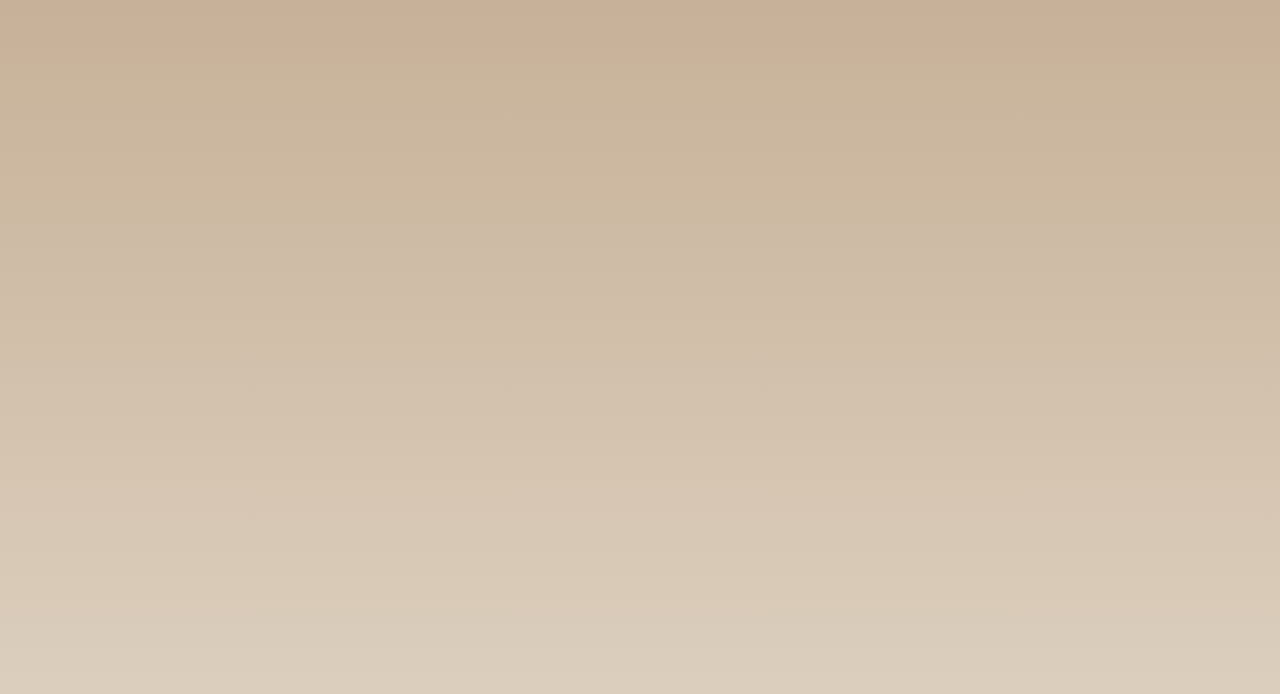
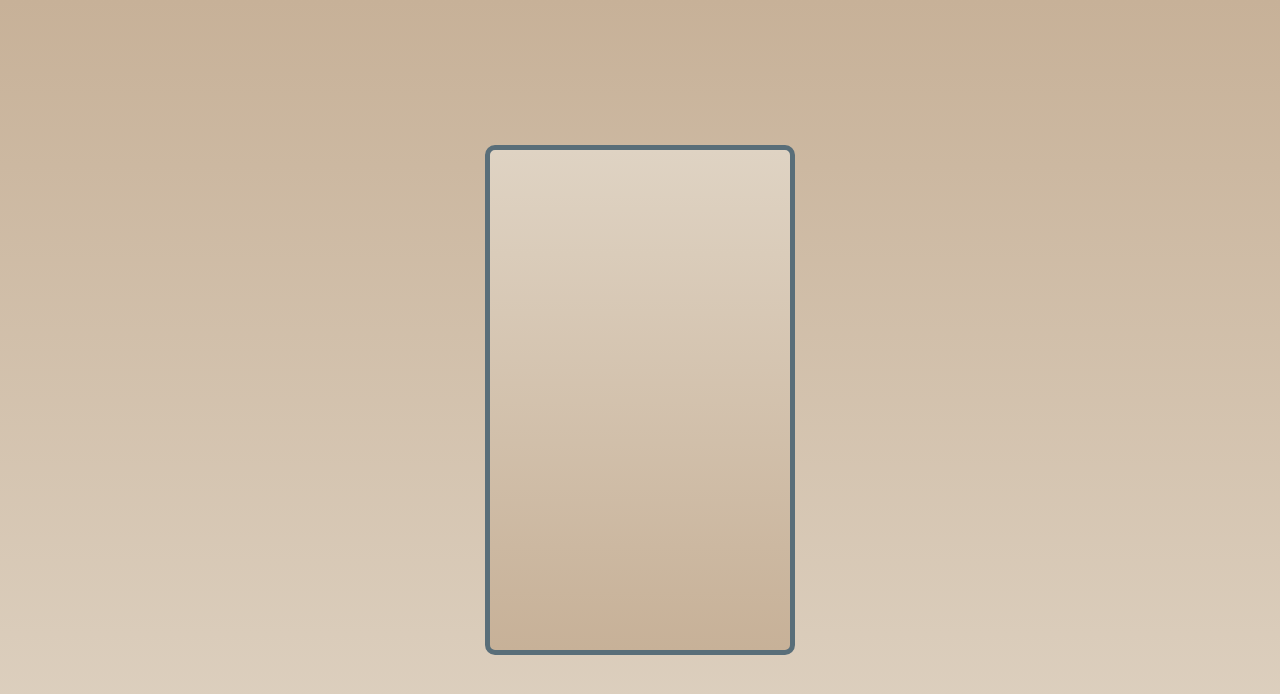
Before and after one commit to Adonan17/OdinCalculator, a website: page index.html in a window 1280 px wide. Drawn offline with Linux system fonts and the light colour scheme.

Commit message:
base calculator design

```diff
--- a/index.html
+++ b/index.html
@@ -9,7 +9,10 @@
 
 </head>
 <body>
-
+    <div class="calculator">
+        <div class="screen"></div>
+        <div class="buttons"></div>
+    </div>
     <script src="./public/js/main.js"></script>
 </body>
 </html>
--- a/src/sass/modules/_body.sass
+++ b/src/sass/modules/_body.sass
@@ -11,3 +11,7 @@ body
   background: linear-gradient(0deg, $primary-color 0%, $secondary-color 100%)
   height: 100vh
   width: 100vw
+  display: flex
+  flex-direction: column
+  justify-content: center
+  align-items: center
--- a/src/sass/modules/_main.sass
+++ b/src/sass/modules/_main.sass
@@ -1,4 +1,17 @@
 /* MAIN */
+
+$first-color:#f0ece2
+$second-color:#dfd3c3
+$third-color:#c7b198
+$fourth-color:#596e79
+
+.calculator
+    display: flex
+    height: 500px
+    width: 300px
+    border-radius: 10px
+    border: 5px solid $fourth-color
+    background: linear-gradient(0deg, $third-color 0%, $second-color 100%)
 
 
 /* RESPONSIVE */
```
Also changed, not shown: public/style/app.css, 1 other file.
